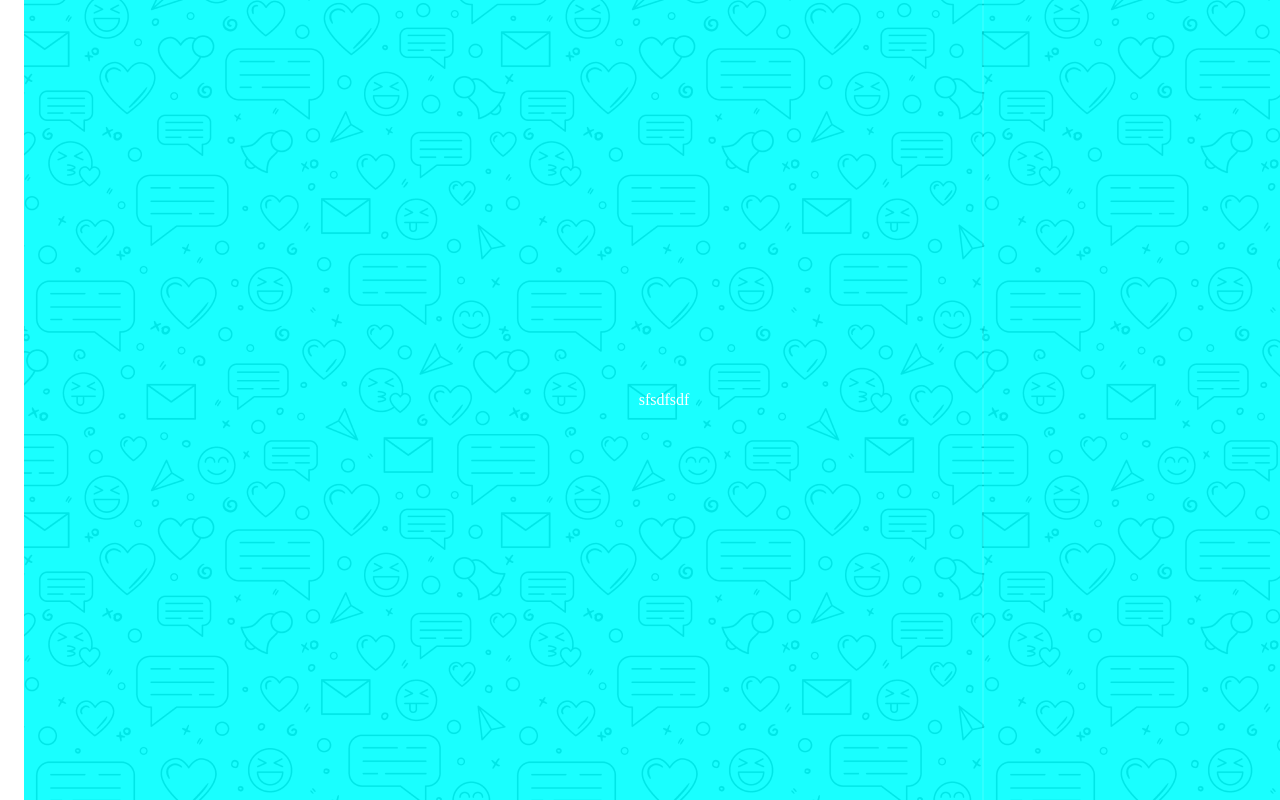
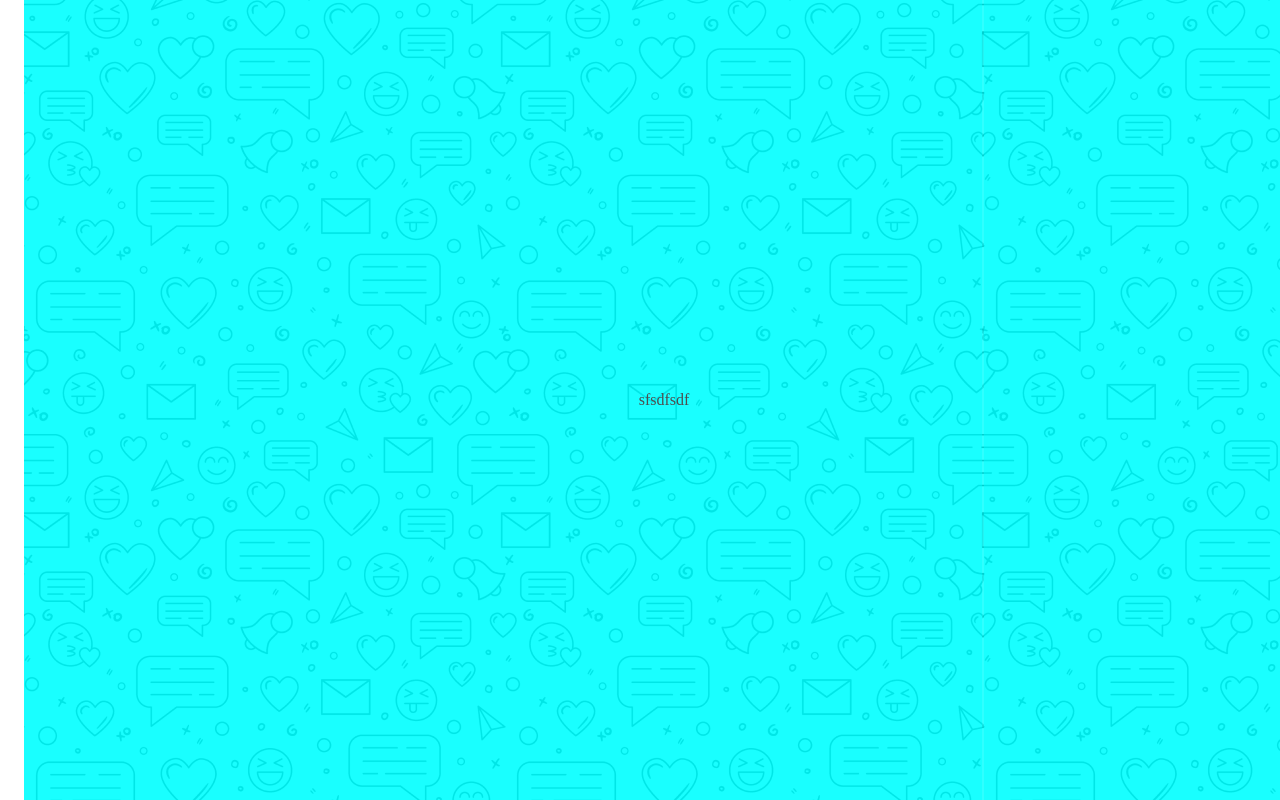
Before and after one commit to mahyarErshad/perfex-chat, a React (Create React App) app: page / in a window 1280 px wide. Built offline with nearby package versions, Linux system fonts and the light colour scheme; a web font is replaced by a local one.

Commit message:
color is #4E4E4E

```diff
--- a/src/Components/HeroSection/HeroSection/HeroSection.jsx
+++ b/src/Components/HeroSection/HeroSection/HeroSection.jsx
@@ -2,7 +2,7 @@ import React from 'react'
 
 function HeroSection() {
   return (
-    <section className='hero-section h-screen w-full flex-col flex-center text-white'>
+    <section className='hero-section h-screen w-full flex-col flex-center'>
         sfsdfsdf
     </section>
   )
--- a/src/index.css
+++ b/src/index.css
@@ -6,6 +6,7 @@
   padding: 0;
   margin: 0;
   box-sizing: border-box;
+  color: #4e4e4e;
 }
 @font-face {
   font-family: yekanBakh;
@@ -49,7 +50,7 @@ body,
 .flex-col {
   @apply flex;
 }
-.hero-section{
+.hero-section {
   background-image: url(./assets/images/hero-section-emoji-chats.png);
   background-color: cyan;
 }
```
